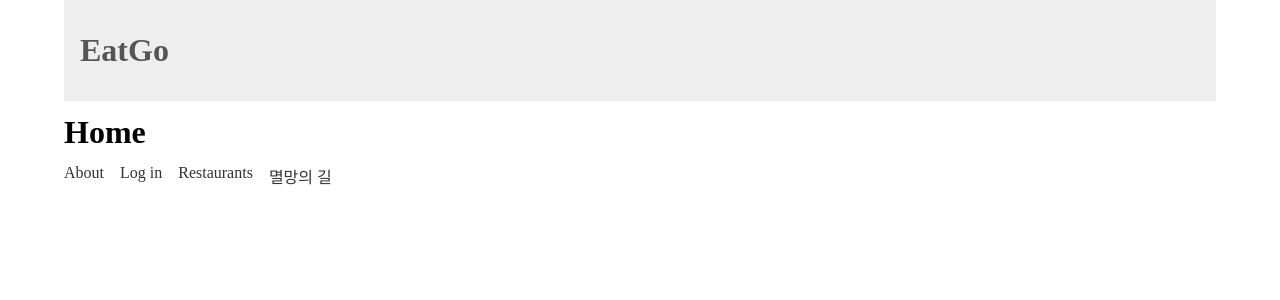
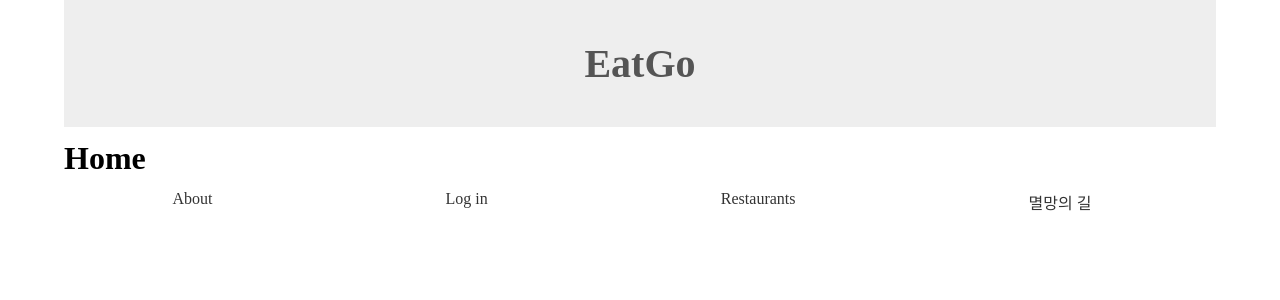
Before and after one commit to CodeSoom/react-week8-assignment-1, a React app: page / in a window 1280 px wide. Shown: the top 300 px of the page. Built offline with nearby package versions, Linux system fonts and the light colour scheme.

Commit message:
feat: Add home menu items style

```diff
--- a/src/App.jsx
+++ b/src/App.jsx
@@ -26,8 +26,9 @@ const Container = styled.div({
 
 const Header = styled.header({
   backgroundColor: '#EEE',
+  textAlign: 'center',
   '& h1': {
-    fontSize: '2em',
+    fontSize: '2.5em',
     margin: 0,
     padding: '1em .5em',
   },
--- a/src/HomePage.jsx
+++ b/src/HomePage.jsx
@@ -4,6 +4,7 @@ import styled from '@emotion/styled';
 
 const List = styled.ul({
   display: 'flex',
+  justifyContent: 'space-around',
   margin: 0,
   padding: 0,
   listStyle: 'none',
```
